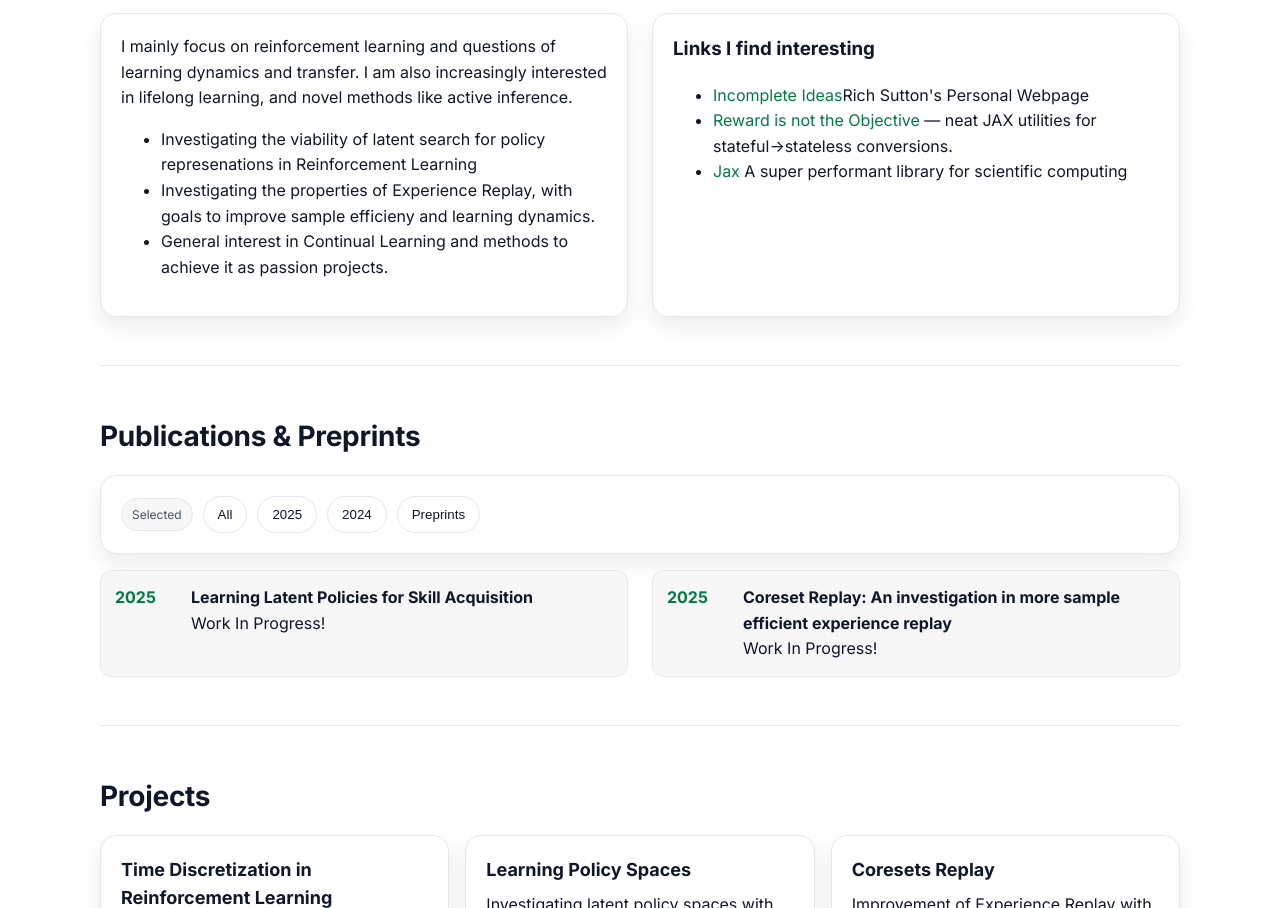
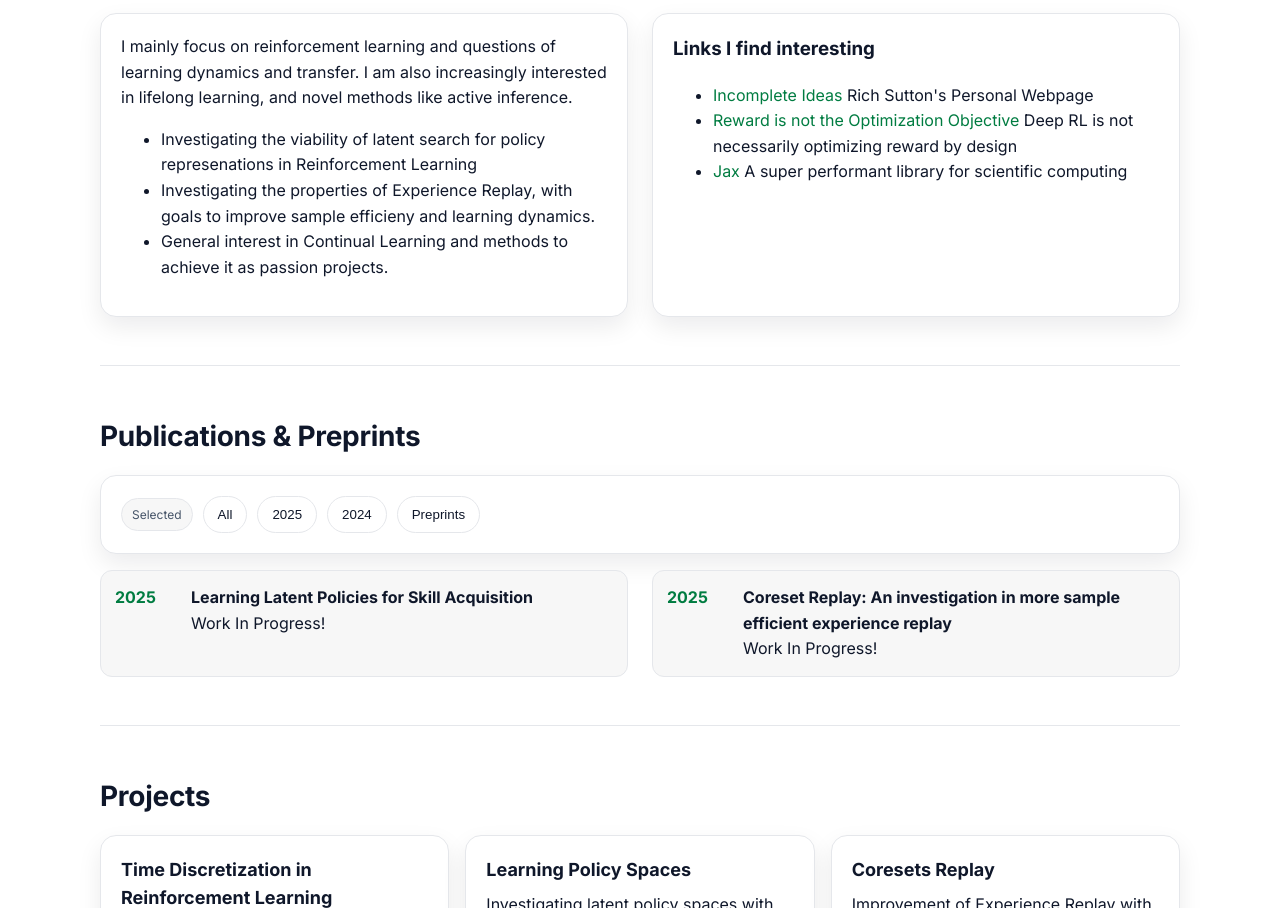
Before and after one commit to thearminashrafi/thearminashrafi.github.io, a plain HTML site: page index.html in a window 1280 px wide. Shown: the part 1043-1951 px from the top of the page. Drawn offline with Linux system fonts and the light colour scheme.

Commit message:
Update index.html

```diff
--- a/index.html
+++ b/index.html
@@ -237,8 +237,8 @@
         <div class="card">
           <h3 style="margin-top:0">Links I find interesting</h3>
           <ul>
-            <li><a href="http://incompleteideas.net">Incomplete Ideas</a>Rich Sutton's Personal Webpage </li>
-            <li><a href="https://www.lesswrong.com/posts/pdaGN6pQyQarFHXF4/reward-is-not-the-optimization-target">Reward is not the Objective</a> — neat JAX utilities for stateful→stateless conversions.</li>
+            <li><a href="http://incompleteideas.net">Incomplete Ideas</a> Rich Sutton's Personal Webpage </li>
+            <li><a href="https://www.lesswrong.com/posts/pdaGN6pQyQarFHXF4/reward-is-not-the-optimization-target"> Reward is not the Optimization Objective</a> Deep RL is not necessarily optimizing reward by design</li>
             <li><a href="https://docs.jax.dev/en/latest/notebooks/thinking_in_jax.html">Jax</a> A super performant library for scientific computing</li>
           </ul>
         </div>
```
